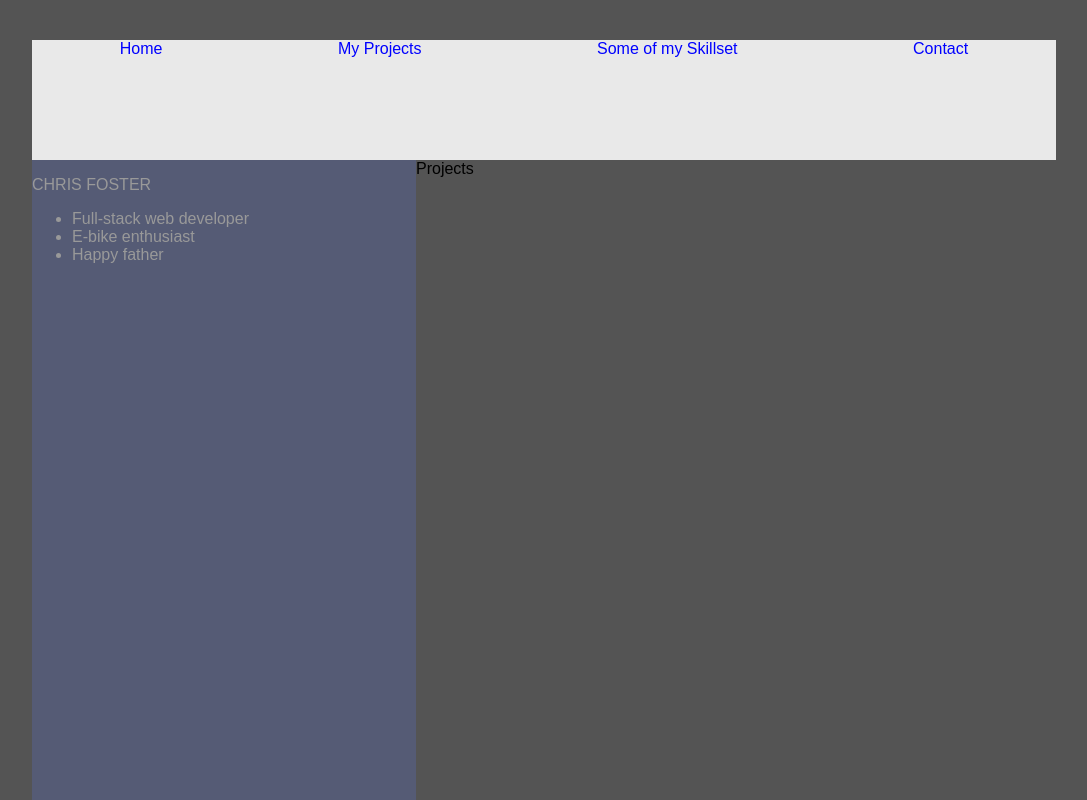
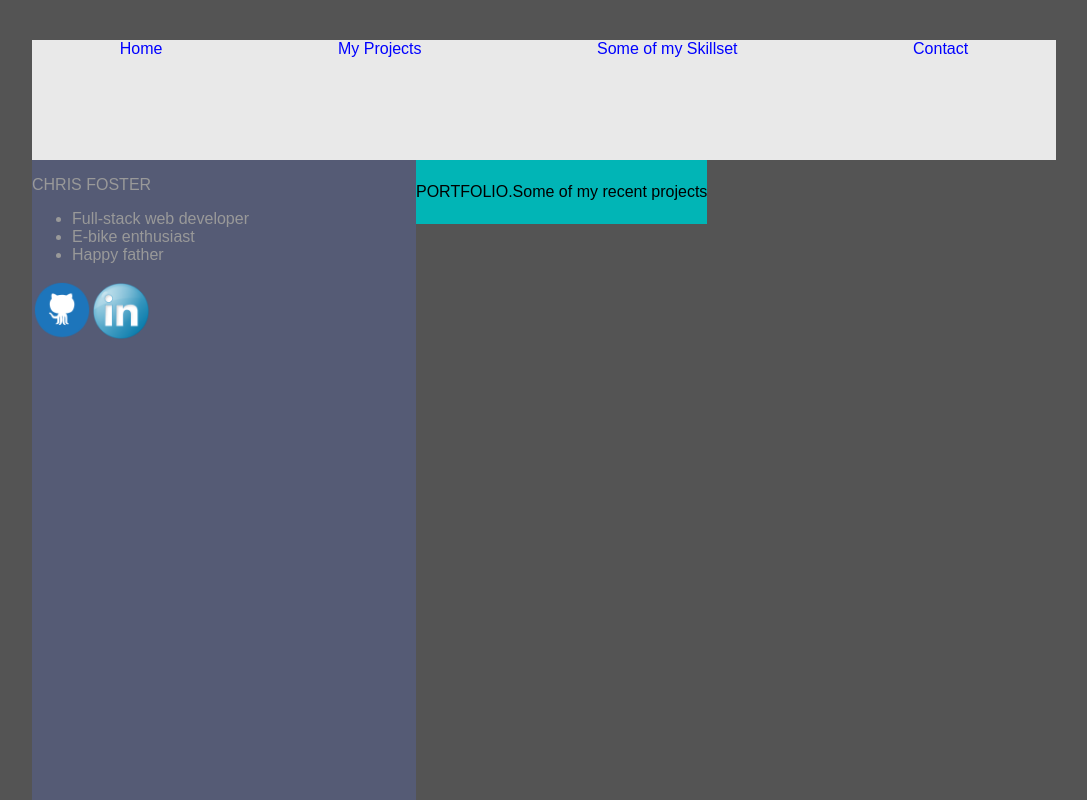
Before and after one commit to chriswfoster/2ndPortfolio, a React (Create React App) app: page /projects in a window 1280 px wide. Shown: the whole page, without its empty margins (96-1183 px from the left). Built offline with nearby package versions, Linux system fonts and the light colour scheme.

Commit message:
More styling

```diff
--- a/src/components/App.js
+++ b/src/components/App.js
@@ -2,8 +2,8 @@ import React, { Component } from "react"
 import router from "../router"
 import "./App.css"
 import Contact from "./routedchildren/Contact/Contact"
-import Projects from './routedchildren/Projects/Projects'
-import Skillset from './routedchildren/Skillset/Skillset'
+import Projects from "./routedchildren/Projects/Projects"
+import Skillset from "./routedchildren/Skillset/Skillset"
 import { TransitionGroup, CSSTransition } from "react-transition-group"
 import {
   BrowserRouter as Router,
@@ -60,6 +60,31 @@ class App extends Component {
                 <li>E-bike enthusiast</li>
                 <li>Happy father</li>
               </ul>
+              <div>
+                <a
+                  href="https://github.com/chriswfoster"
+                  target="_blank"
+                  rel="noopener noreferrer"
+                >
+                  <img
+                    className="fa-github"
+                    src={require("./routedchildren/Contact/github-icon.png")}
+                    alt="imgz"
+                  />
+                </a>
+
+                <a
+                  href="https://www.linkedin.com/in/chriswfoster/"
+                  target="_blank"
+                  rel="noopener noreferrer"
+                >
+                  <img
+                    src={require("./routedchildren/Contact/linkedin-icon.png")}
+                    className="fa-linkedin"
+                    alt="imgz"
+                  />
+                </a>
+              </div>
             </div>
 
             <div>
--- a/src/components/routedchildren/Contact/Contact.js
+++ b/src/components/routedchildren/Contact/Contact.js
@@ -57,6 +57,35 @@ class Contact extends Component {
           }
         />
         <ContactForm />
+
+        <div className="contact-iconFlex">
+          <p>chriswfoster@gmail.com</p>
+          <div>
+            <a
+              href="https://github.com/chriswfoster"
+              target="_blank"
+              rel="noopener noreferrer"
+            >
+              <img
+                className="fa-github"
+                src={require("./github-icon.png")}
+                alt="imgz"
+              />
+            </a>
+
+            <a
+              href="https://www.linkedin.com/in/chriswfoster/"
+              target="_blank"
+              rel="noopener noreferrer"
+            >
+              <img
+                src={require("./linkedin-icon.png")}
+                className="fa-linkedin"
+                alt="imgz"
+              />
+            </a>
+          </div>
+        </div>
       </div>
     )
   }
--- a/src/components/routedchildren/Contact/contact.css
+++ b/src/components/routedchildren/Contact/contact.css
@@ -100,3 +100,29 @@
   height: 5vh;
   font-size: 1rem;
 }
+
+.contact-iconFlex{
+  display: flex;
+  flex-direction: column;
+  flex-wrap: nowrap;
+  justify-content: space-around;
+  align-items: center;
+  align-content: stretch;
+}
+
+.fa {
+  padding: 20px;
+  font-size: 30px;
+  max-width: 30px;
+  text-align: center;
+  text-decoration: none;
+  border-radius: 50%;
+  font-size: 80px;
+}
+
+.fa-linkedin {
+  height: 58px;
+}
+.fa-github {
+  height: 60px;
+}
--- a/src/components/routedchildren/Projects/Projects.js
+++ b/src/components/routedchildren/Projects/Projects.js
@@ -2,7 +2,14 @@ import React, { Component } from "react"
 import './projects.css'
 class Projects extends Component {
   render() {
-    return <div> Projects</div>
+    return <div>
+      <div className="contact-topbar">
+          <p> PORTFOLIO. </p>
+          <p> Some of my recent projects </p>
+        </div>
+
+
+    </div>
   }
 }
 export default Projects
```
